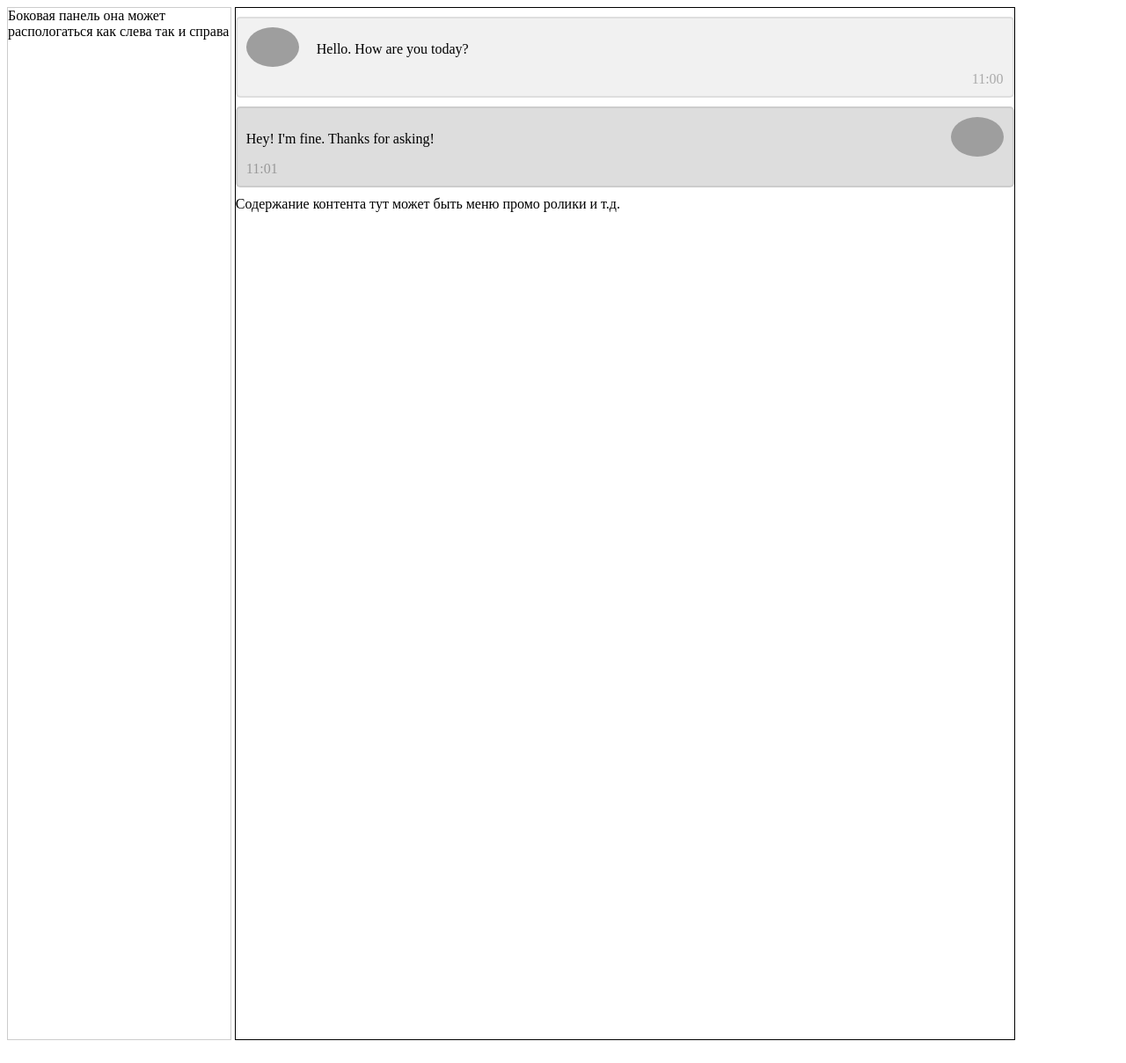
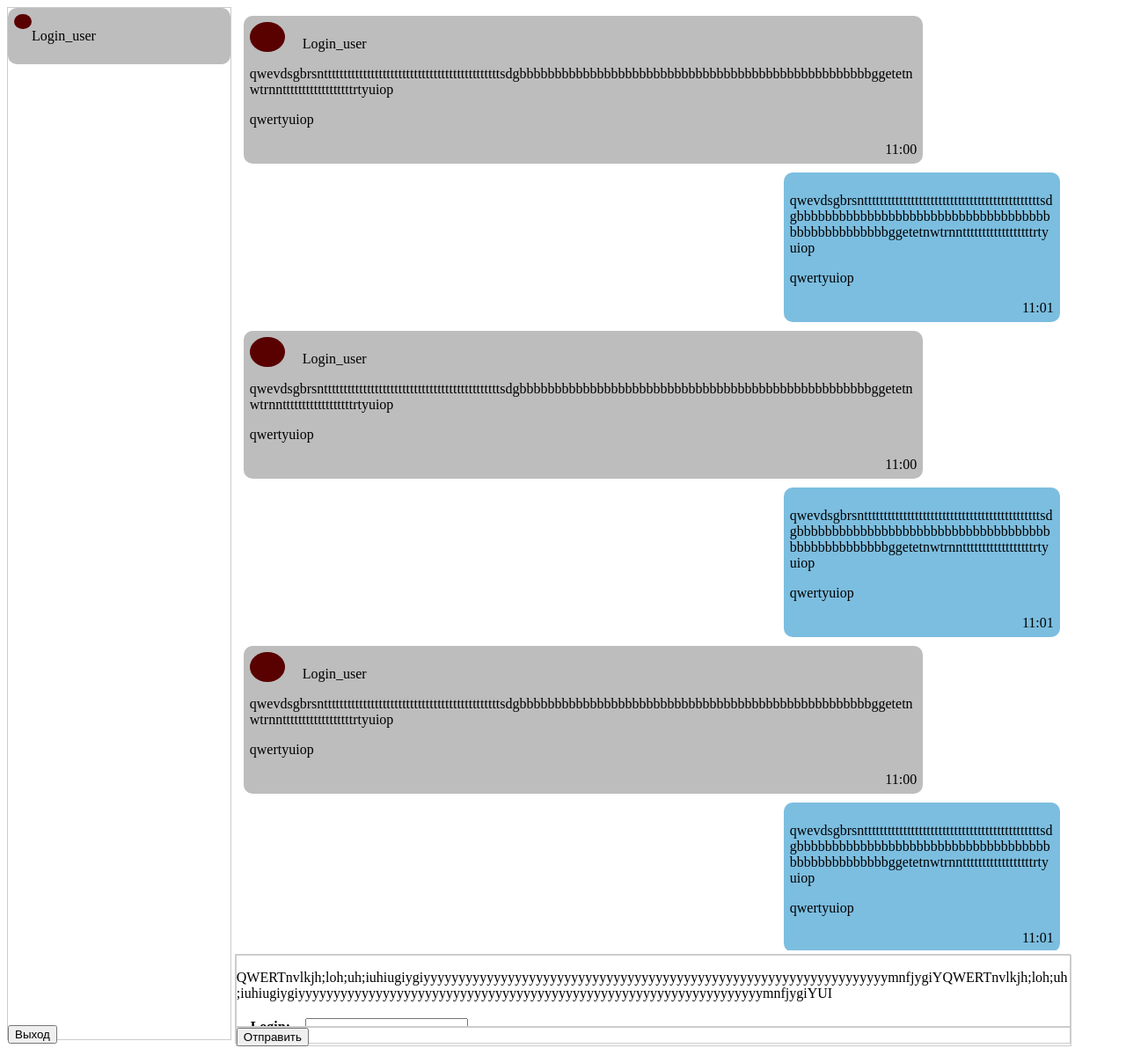
Before and after one commit to AZAZA-YA-KAZA/Rosatom, a Django app: template templates/chats/chat-block.html in a window 1280 px wide. Shown: the whole page at 88% size. Run offline with Django 5.2, Linux system fonts and the light colour scheme; the template is opened without the code that fills it: values that come from a table or form of the project are taken from there, others are empty; grey boxes are pictures that could not be loaded.

Commit message:
Добавление интерфейса чатов

```diff
--- a/static/chats/css/chat-block.css
+++ b/static/chats/css/chat-block.css
@@ -5,16 +5,45 @@
   height: 97vh;
   }
 /* wrapper end*/
+.contet {
+position: relative;
+  display: inline-block;
+  width: 75%;
+  height: 100%;
+  }
 
 /* content start*/
 .content {
+position: relative;
   display: inline-block;
-  width: 70%;
-  height: 100%;
-  vertical-align: top;
-  border: 1px solid #000;
+  width: 100%;
+  height: calc(100% - 100px);
+  overflow-y: scroll; /* Скрываем переполнение */
   }
 /* content end*/
+.otpr{
+position: relative;
+  display: inline-block;
+  width: 100%;
+  height: 100px;
+  border: 1px solid #ccc;
+  }
+.send_form{
+position: relative;
+  display: inline-block;
+  width: 100%;
+  height: calc(100% - 20px);
+   vertical-align: top;
+   border: 1px solid #ccc;
+  overflow-y: scroll;*/ /* Скрываем переполнение */
+  }
+.button{
+position: relative;
+  display: inline-block;
+  width: 100%;
+  height: 20px;
+  border: 1px solid #ccc;
+  }
 
 /* sidebar start*/
 .sidebar {
@@ -25,20 +54,55 @@
    border: 1px solid #ccc;
    }
 /* sidebar end*/
+/* sidebar start*/
+.users {
+   display: inline-block;
+   width: 100%;
+   height: calc(100% - 20px);
+   overflow-y: scroll;
+   }
+/* sidebar end*/
+/* sidebar start*/
+.exit {
+   display: inline-block;
+   width: 100%;
+   height: 20px;
+   }
+/* sidebar end*/
+
+
+/* Chat containers */
+.chat_user {
+    border: 2px solid #bdbdbd;
+    background-color: #bdbdbd;
+    border-radius: 10px;
+    padding: 5px;
+    margin: 0px 0px;
+}
+.chat_user img {
+    float: left;
+    max-width: 20px;
+    border-radius: 50%;
+}
 
 /* Chat containers */
 .container {
-    border: 2px solid #dedede;
-    background-color: #f1f1f1;
-    border-radius: 5px;
-    padding: 10px;
-    margin: 10px 0;
+    border: 2px solid #bdbdbd;
+    background-color: #bdbdbd;
+    width: 80%;
+    border-radius: 10px;
+    padding: 5px;
+    margin: 10px 10px;
 }
 
 /* Darker chat container */
-.darker {
-    border-color: #ccc;
-    background-color: #ddd;
+.darker { /* Позволяет элементам переноситься на следующую строку */
+    border-color: #7CBEE0FF;
+    background-color: #7CBEE0FF;
+    margin-left: auto; /* Отодвигает блок вправо */
+    margin-top: 10px; /* Отступ сверху */
+    max-width: 300px; /* Задайте максимальную ширину блока */
+    overflow-wrap: break-word; /* Обеспечивает перенос длинных слов */
 }
 
 /* Clear floats */
@@ -51,27 +115,16 @@
 /* Style images */
 .container img {
     float: left;
-    max-width: 60px;
-    width: 100%;
+    max-width: 40px;
     margin-right: 20px;
     border-radius: 50%;
 }
-
-/* Style the right image */
-.container img.right {
-    float: right;
-    margin-left: 20px;
-    margin-right:0;
-}
-
 /* Style time text */
 .time-right {
     float: right;
-    color: #aaa;
+    color: black;
 }
 
-/* Style time text */
-.time-left {
-    float: left;
-    color: #999;
+.p {
+ word-wrap: break-word;
 }
--- a/templates/chats/chat-block.html
+++ b/templates/chats/chat-block.html
@@ -12,23 +12,69 @@
 <div class="wrapper">
 <!--sidebar start-->
     <div class="sidebar">
-   Боковая панель она может распологаться как слева так и справа
+        <div class="users">
+            <div class="chat_user">
+              <img src="{% static 'chats/image/img.png' %}">
+              <p>Login_user</p>
+            </div>
+        </div>
+        <div class="exit">
+            <button type="ex">Выход</button>
+        </div>
     </div>
     <!--sidebar end-->
     <!--content start-->
+<div class="contet">
     <div class="content">
         <div class="container">
-  <img src="/w3images/bandmember.jpg" alt="Avatar">
-  <p>Hello. How are you today?</p>
+            <img src="{% static 'chats/image/img.png' %}">
+            <p>Login_user</p>
+            <p class="p">qwevdsgbrsntttttttttttttttttttttttttttttttttttttttttttttsdgbbbbbbbbbbbbbbbbbbbbbbbbbbbbbbbbbbbbbbbbbbbbbbbbbbggetetnwtrnnttttttttttttttttttrtyuiop</p>
+            <p class="p">qwertyuiop</p>
             <span class="time-right">11:00</span>
         </div>
-
         <div class="container darker">
-  <img src="/w3images/avatar_g2.jpg" alt="Avatar" class="right">
-  <p>Hey! I'm fine. Thanks for asking!</p>
-  <span class="time-left">11:01</span>
+            <p class="p">qwevdsgbrsntttttttttttttttttttttttttttttttttttttttttttttsdgbbbbbbbbbbbbbbbbbbbbbbbbbbbbbbbbbbbbbbbbbbbbbbbbbbggetetnwtrnnttttttttttttttttttrtyuiop</p>
+            <p class="p">qwertyuiop</p>
+            <span class="time-right">11:01</span>
         </div>
-   Содержание контента тут может быть меню промо ролики и т.д.
+        <div class="container">
+            <img src="{% static 'chats/image/img.png' %}">
+            <p>Login_user</p>
+            <p class="p">qwevdsgbrsntttttttttttttttttttttttttttttttttttttttttttttsdgbbbbbbbbbbbbbbbbbbbbbbbbbbbbbbbbbbbbbbbbbbbbbbbbbbggetetnwtrnnttttttttttttttttttrtyuiop</p>
+            <p class="p">qwertyuiop</p>
+            <span class="time-right">11:00</span>
+        </div>
+        <div class="container darker">
+            <p class="p">qwevdsgbrsntttttttttttttttttttttttttttttttttttttttttttttsdgbbbbbbbbbbbbbbbbbbbbbbbbbbbbbbbbbbbbbbbbbbbbbbbbbbggetetnwtrnnttttttttttttttttttrtyuiop</p>
+            <p class="p">qwertyuiop</p>
+            <span class="time-right">11:01</span>
+        </div>
+        <div class="container">
+            <img src="{% static 'chats/image/img.png' %}">
+            <p>Login_user</p>
+            <p class="p">qwevdsgbrsntttttttttttttttttttttttttttttttttttttttttttttsdgbbbbbbbbbbbbbbbbbbbbbbbbbbbbbbbbbbbbbbbbbbbbbbbbbbggetetnwtrnnttttttttttttttttttrtyuiop</p>
+            <p class="p">qwertyuiop</p>
+            <span class="time-right">11:00</span>
+        </div>
+        <div class="container darker">
+            <p class="p">qwevdsgbrsntttttttttttttttttttttttttttttttttttttttttttttsdgbbbbbbbbbbbbbbbbbbbbbbbbbbbbbbbbbbbbbbbbbbbbbbbbbbggetetnwtrnnttttttttttttttttttrtyuiop</p>
+            <p class="p">qwertyuiop</p>
+            <span class="time-right">11:01</span>
+        </div>
+    </div>
+    <div class="otpr">
+    <form class="send_form" method="post">
+        <p class="p">QWERTnvlkjh;loh;uh;iuhiugiygiyyyyyyyyyyyyyyyyyyyyyyyyyyyyyyyyyyyyyyyyyyyyyyyyyyyyyyyyyyyyyyyyyymnfjygiYQWERTnvlkjh;loh;uh;iuhiugiygiyyyyyyyyyyyyyyyyyyyyyyyyyyyyyyyyyyyyyyyyyyyyyyyyyyyyyyyyyyyyyyyyyymnfjygiYUI</p>
+        {% csrf_token %}
+        <table class="centered">
+            {{ form.as_table }}
+        </table>
+    </form>
+        <div class="button">
+        <button type="send">Отправить</button>
+            </div>
+    </div>
 </div>
     <!--content end-->
 </div><!--wrapper end-->
```
Also changed, not shown: static/chats/image/green.png (added), static/chats/image/img.png (added). Lines whose indentation alone changed are shown as unchanged.
